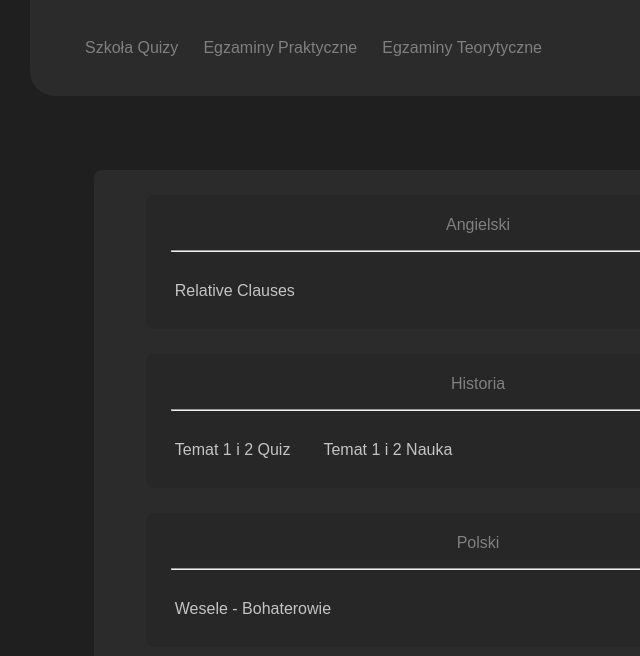
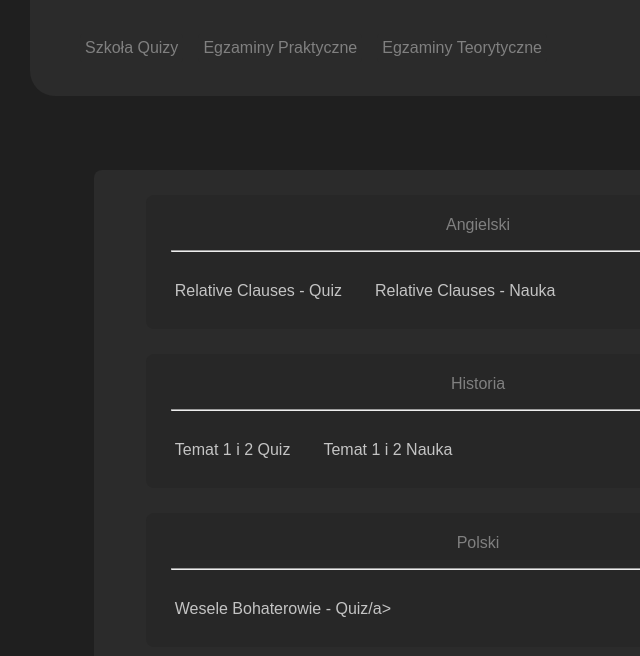
Before and after one commit to blender18/testy-szkolne, a plain HTML site: page index.html in a window 1280 px wide. Shown: the whole page, without its empty margins (162-802 px from the left). Drawn offline with Linux system fonts and the light colour scheme; a web font is replaced by a local one.

Commit message:
Update index.html

```diff
--- a/index.html
+++ b/index.html
@@ -31,7 +31,8 @@
                         <hr />
                         <br />
                         <div class="links">
-                            <a href="3e2s2405angielskiQuizRelativeClauses.html">Relative Clauses</a>
+                            <a href="3e2s2405angielskiQuizRelativeClauses.html">Relative Clauses - Quiz</a>
+                            <a href="3e2s2405angielskiNaukaRelativeClauses.html">Relative Clauses - Nauka</a>
                         </div>
                     </section>
                 <section class="subject">
@@ -48,9 +49,7 @@
                     <hr />
                     <br />
                     <div class="links">
-                        <a href="3e2s2005polskiQuizWeseleBohaterowie.html"
-                            >Wesele - Bohaterowie</a
-                        >
+                        <a href="3e2s2005polskiQuizWeseleBohaterowie.html">Wesele Bohaterowie - Quiz/a>
                     </div>
                 </section>
             </section>
```
